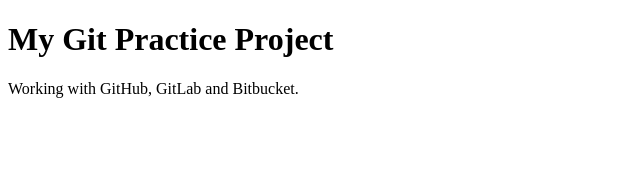
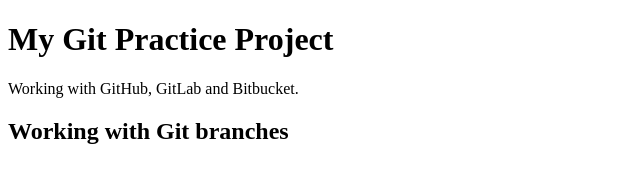
Before and after one commit to shadibekov/git-practice, a plain HTML site: page git-practice/index.html in a window 1280 px wide. Shown: the whole page, without its empty margins (0-640 px from the left). Drawn offline with Linux system fonts and the light colour scheme.

Commit message:
feat: add branch information

```diff
--- a/git-practice/index.html
+++ b/git-practice/index.html
@@ -6,5 +6,6 @@
 <body>
     <h1>My Git Practice Project</h1>
     <p>Working with GitHub, GitLab and Bitbucket.</p>
+    <h2>Working with Git branches</h2>
 </body>
 </html>
```
